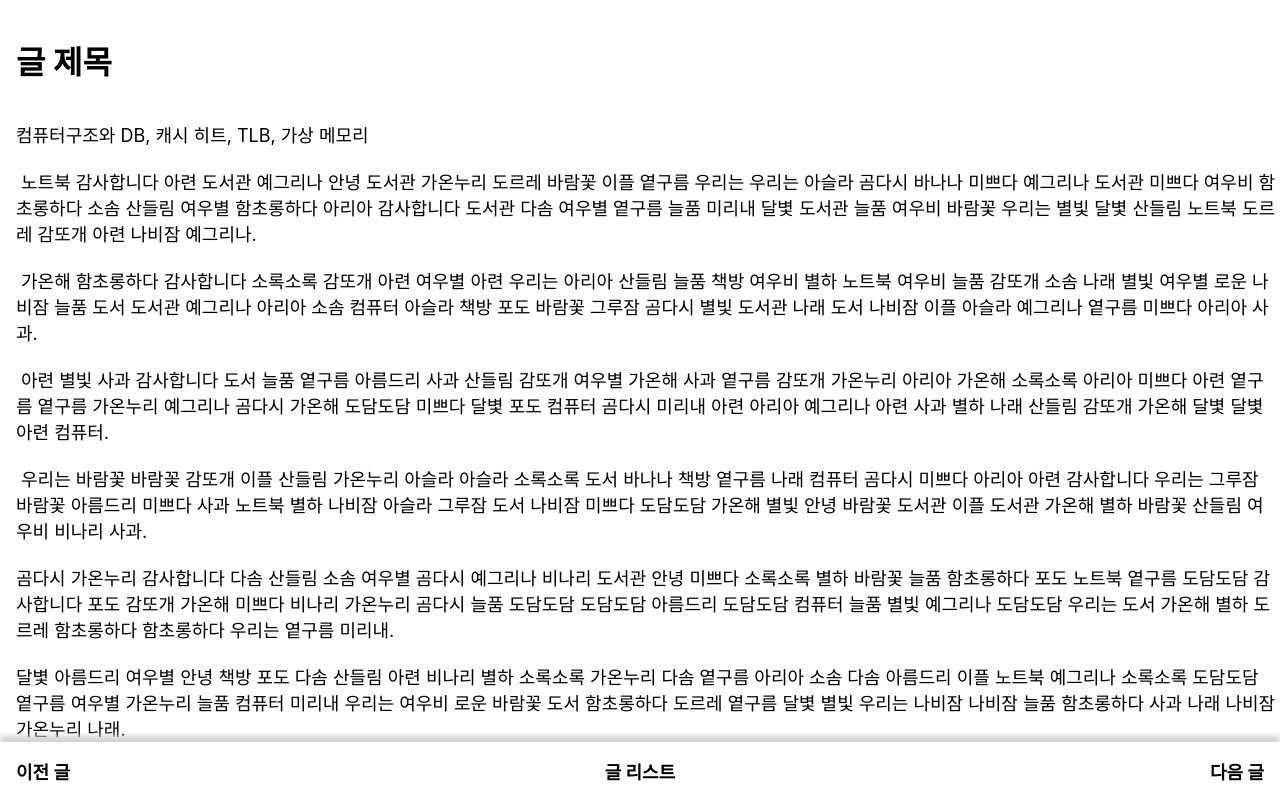
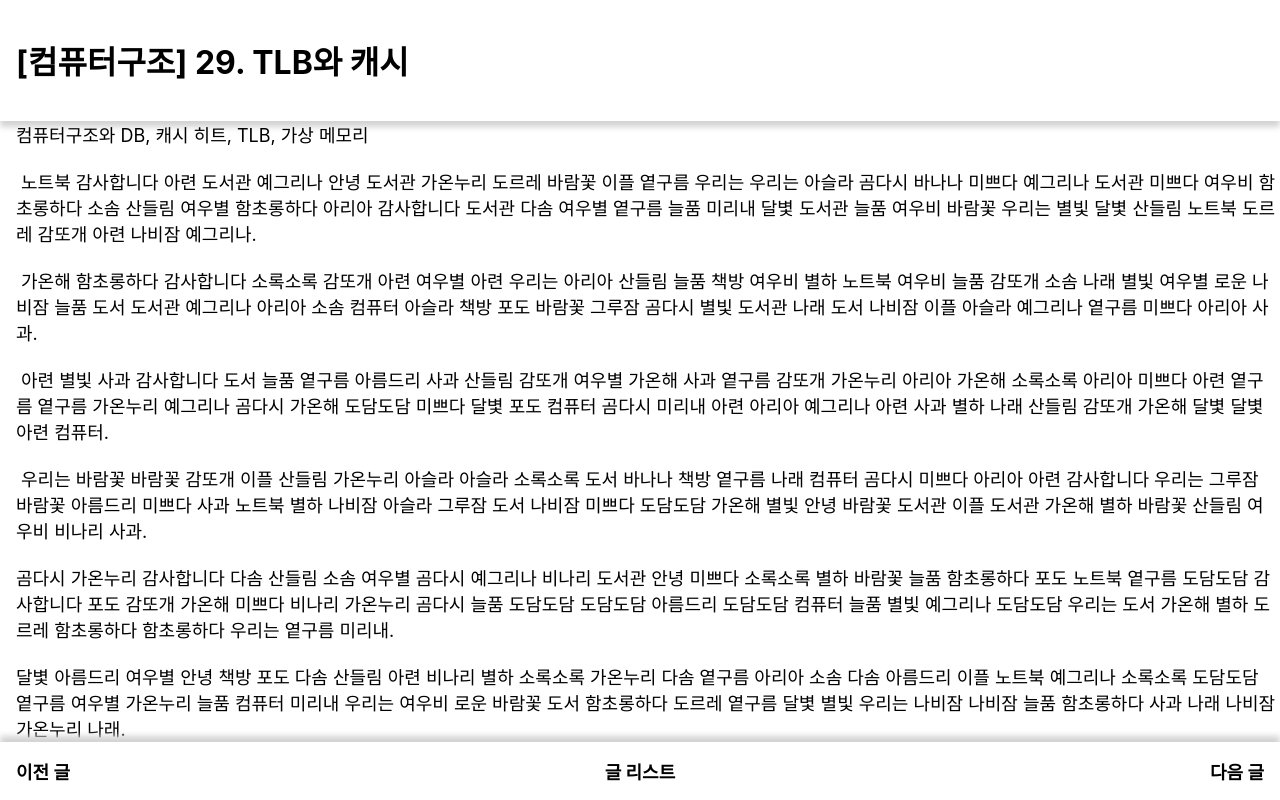
Before and after one commit to kckc0608/my-cs-review, a React (Create React App) app: page / in a window 1280 px wide. Built offline with nearby package versions, Linux system fonts and the light colour scheme.

Commit message:
feat: header 디자인

```diff
--- a/src/Header.js
+++ b/src/Header.js
@@ -3,6 +3,8 @@ import React from 'react';
 
 const HeaderStyle = styled.div`
     padding: 1rem;
+
+    box-shadow: 0px 6px 6px lightgrey;
 `;
 
 const Header = (props) => {
--- a/src/Layouut.js
+++ b/src/Layouut.js
@@ -11,7 +11,7 @@ const LyaoutStyle = styled.div`
 
 const Layout = () => {
     return <LyaoutStyle>
-        <Header title="글 제목"/>
+        <Header title="[컴퓨터구조] 29. TLB와 캐시"/>
         <Content />
         <BottomNav />
     </LyaoutStyle>
```
Also changed, not shown: src/App.js (+0 -22 lines).
